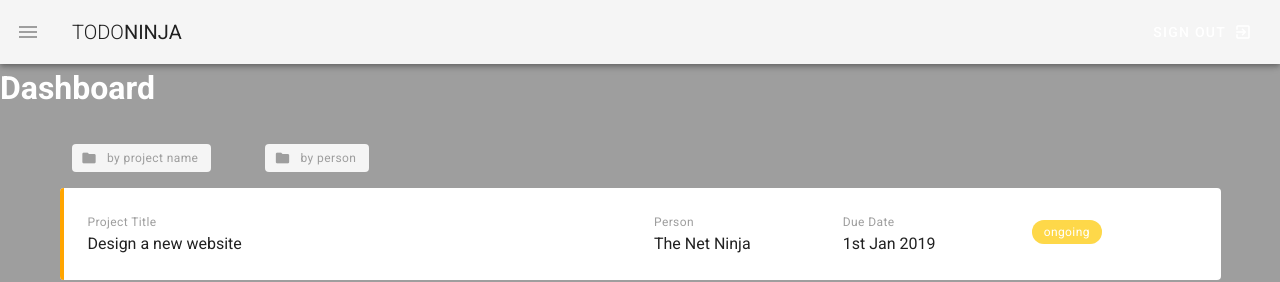
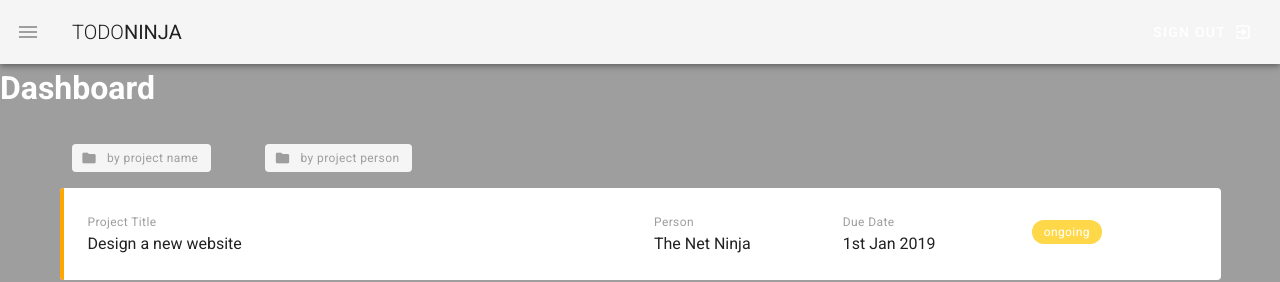
Before and after one commit to ThutaMinThway2001/Todo-app, a Vue app: page / in a window 1280 px wide. Shown: the top 282 px of the page. Built offline with nearby package versions, Linux system fonts and the light colour scheme.

Commit message:
tooltips

```diff
--- a/src/views/Dashboard.vue
+++ b/src/views/Dashboard.vue
@@ -4,19 +4,31 @@
 
     <v-container class="my-5">
       <v-row class="px-3 mb-3">
-        <v-col cols="2">
-          <v-btn small depressed class="grey--text" @click.prevent="filterby('title')" >
+        <v-tooltip top>
+          <template v-slot:activator="{ on, attrs }">
+            <v-col cols="2" >
+              <v-btn small depressed class="grey--text" @click.prevent="filterby('title')" v-bind="attrs"
+          v-on="on">
               <v-icon left small> mdi-folder </v-icon>
               <span class="caption text-lowercase">By project name</span>
             </v-btn>
             </v-col>
+          </template>
+          <span>Sort Projects By Names</span>
+        </v-tooltip>
 
-        <v-col cols="2">
-          <v-btn small depressed class="grey--text" @click.prevent="filterby('person')">
+        <v-tooltip top>
+          <template v-slot:activator="{ on, attrs }">
+            <v-col cols="2" >
+              <v-btn small depressed class="grey--text" @click.prevent="filterby('person')" v-bind="attrs"
+          v-on="on">
               <v-icon left small> mdi-folder </v-icon>
-          <span class="caption text-lowercase">By person</span>
+              <span class="caption text-lowercase">By project person</span>
             </v-btn>
             </v-col>
+          </template>
+          <span>Sort Projects By person</span>
+        </v-tooltip>
       </v-row >
 
       <v-card flat class="px-3 my-4" v-for="project in projects" :key="project.title">
```
Lines whose indentation alone changed are shown as unchanged.
